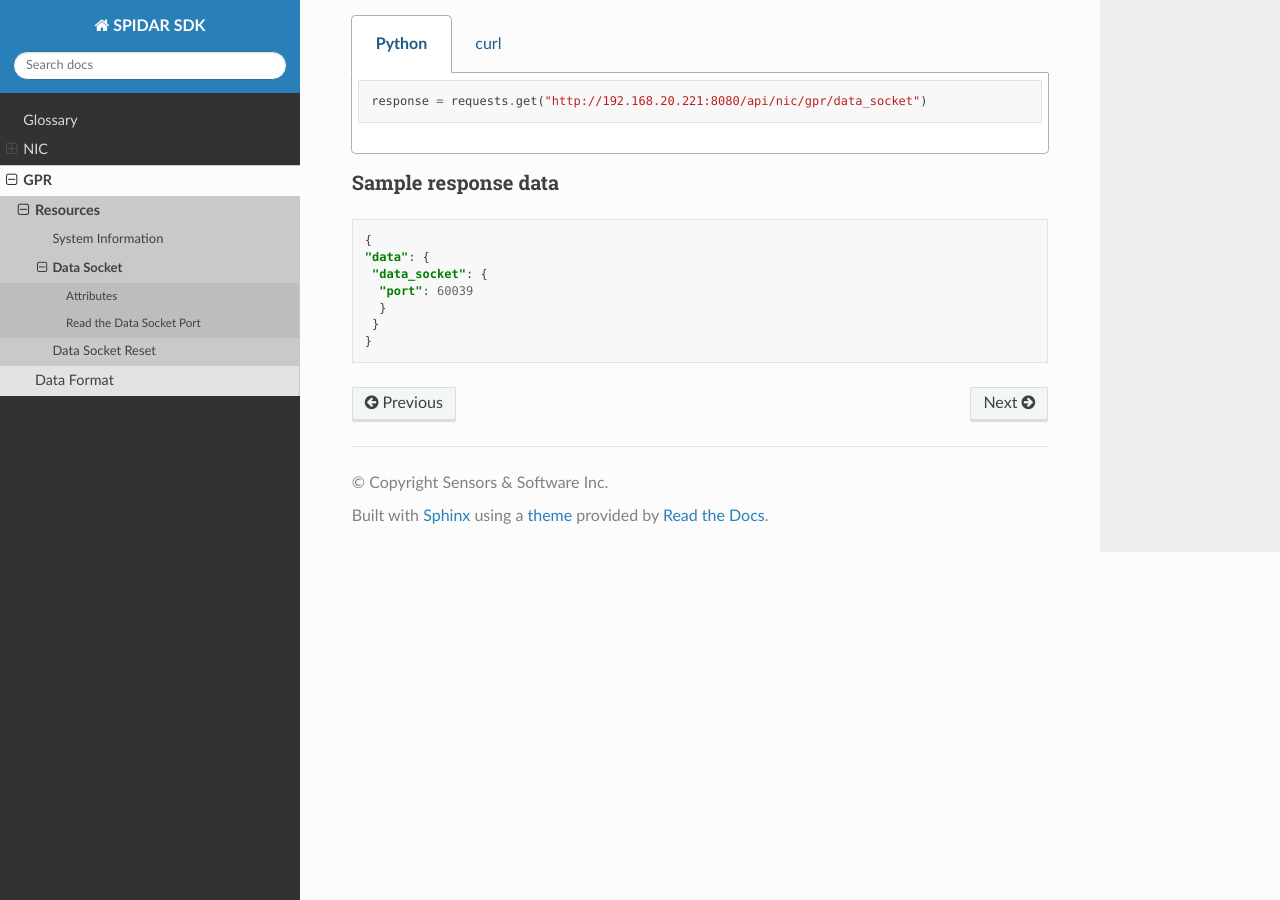
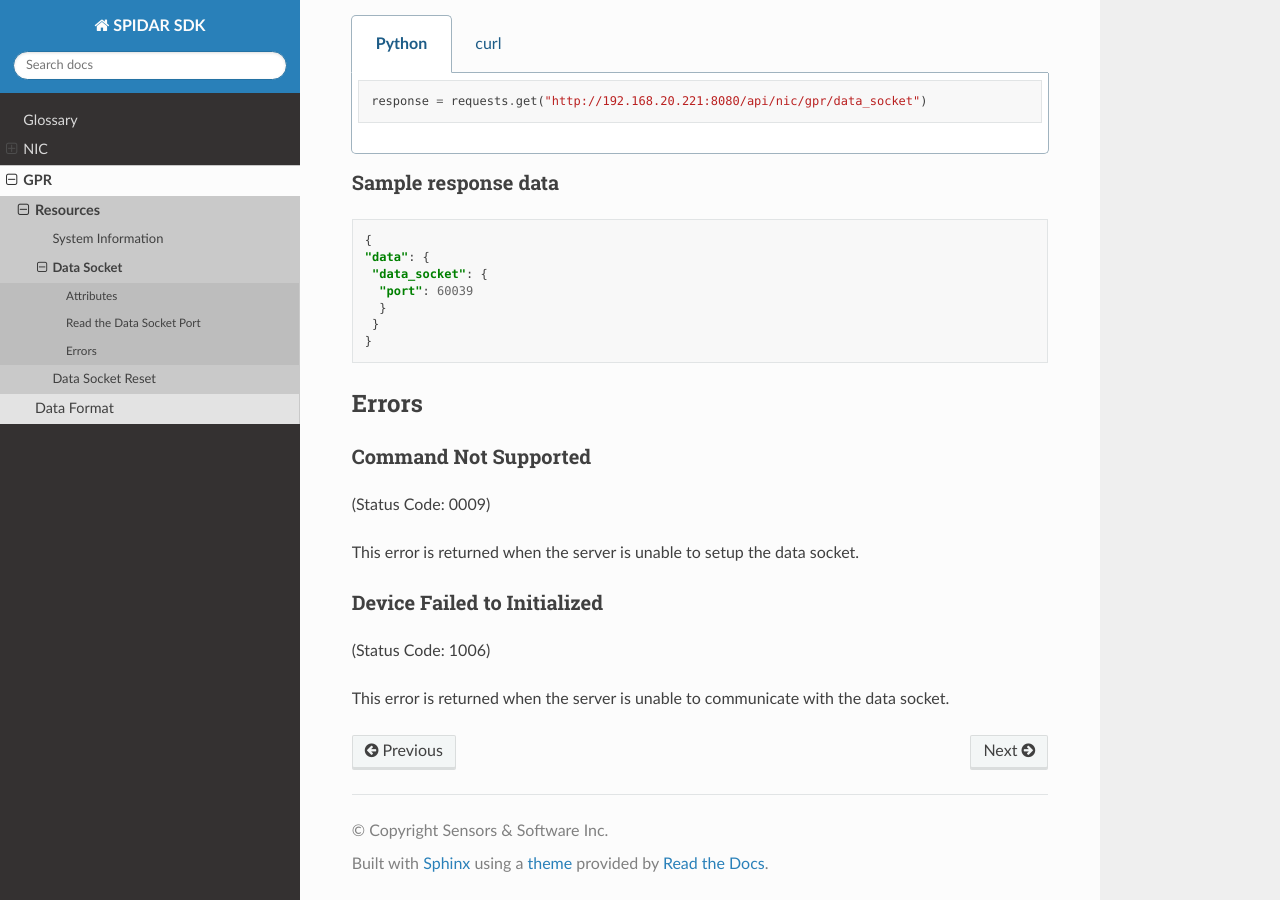
Before and after one commit to SensoftInc/spidar-sdk, a Sphinx documentation site: the page built from docs/gpr_data_socket.rst, in a window 1280 px wide and 900 px high, scrolled down 598 px. Built offline with Sphinx 7.4.7 and the Read the Docs theme 2.0.0, drawn with Linux system fonts in a browser that asks for light colours.

Commit message:
SOFTW-500: Add customer anchor's to sections when reference in block of test. Add potential errors to data socket and data reset commands Fix dict data type.

```diff
--- a/docs/gpr.rst
+++ b/docs/gpr.rst
@@ -105,7 +105,7 @@ Stacks
 ^^^^^^
 
 Indicates the number of stacks, or measurements used to average the trace. The stacks field should match the
-point_stacks setting supplied to the setup resource.
+point_stacks setting supplied to the :ref:`nic_setup_label` resource.
 
 Header size
 ^^^^^^^^^^^
@@ -119,4 +119,4 @@ Data
 
 The data portion of the trace contains and array of 4 byte floats representing the received GPR amplitude in mV.
 The data points have already been normalized for stacks. The time between points is determined by the
-time_sampling_interval_ps in the setup resource.
+time_sampling_interval_ps in the :ref:`nic_setup_label` resource.
--- a/docs/gpr_data_socket.rst
+++ b/docs/gpr_data_socket.rst
@@ -1,3 +1,5 @@
+.. _data_socket_label:
+
 ***********
 Data Socket
 ***********
@@ -57,3 +59,19 @@ Sample response data
      }
     }
    }
+
+
+Errors
+======
+
+Command Not Supported
+---------------------
+(Status Code: 0009)
+
+This error is returned when the server is unable to setup the data socket.
+
+Device Failed to Initialized
+----------------------------
+(Status Code: 1006)
+
+This error is returned when the server is unable to communicate with the data socket.
--- a/docs/nic_date_time.rst
+++ b/docs/nic_date_time.rst
@@ -116,7 +116,7 @@ Sample response
 Errors
 ======
 
-Value out of range
+Value Out of Range
 ------------------
 (Status Code: 0008)
 
@@ -125,13 +125,13 @@ This status code is returned for any of the following reasons:
 - The date may not be set earlier than 2017-01-01. A VALUE_OUT_OF_RANGE error will be returned if the year or a combination of year and offset are set less than 2017.
 - If any of the fields are out of their normal range, a VALUE_OUT_OF_RANGE error will be returned. For example, if the requested month 15, or hour is 28.
 
-Invalid parameter format
+Invalid Parameter Format
 ------------------------
 (Status Code: 0011)
 
 An INVALID_PARAMETER_FORMAT error is returned if any of the input parameters have a type mismatch from the expected format
 
-GPR already running
+GPR Already Running
 -------------------
 (Status Code: 4004)
 
--- a/docs/nic_setup.rst
+++ b/docs/nic_setup.rst
@@ -1,3 +1,5 @@
+.. _nic_setup_label:
+
 *****
 Setup
 *****
@@ -186,7 +188,7 @@ GPR Parameter Ranges
 Errors
 ======
 
-Value out of range
+Value Out of Range
 ------------------
 (Status Code: 0008)
 
--- a/docs/nic_system_info.rst
+++ b/docs/nic_system_info.rst
@@ -50,7 +50,7 @@ Attributes
      - string
      - Serial number of the NIC.
    * - app_version
-     - Dict
+     - dict
      - Application version information.
 
 Read the NIC system information
```
Also changed, not shown: docs/gpr_data_socket_reset.rst (+15 -0 lines).
